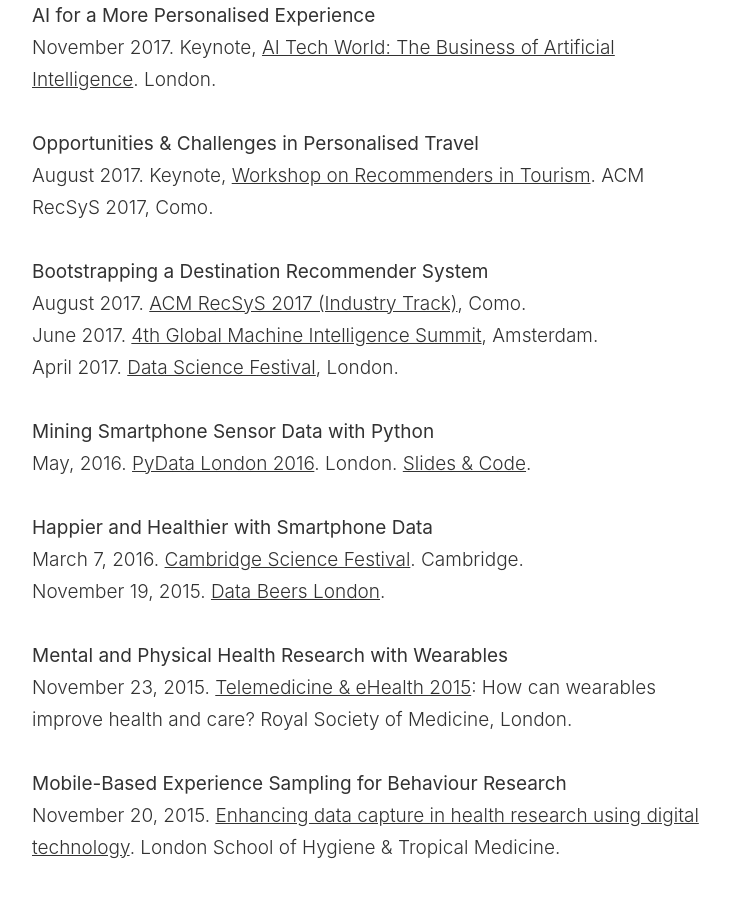
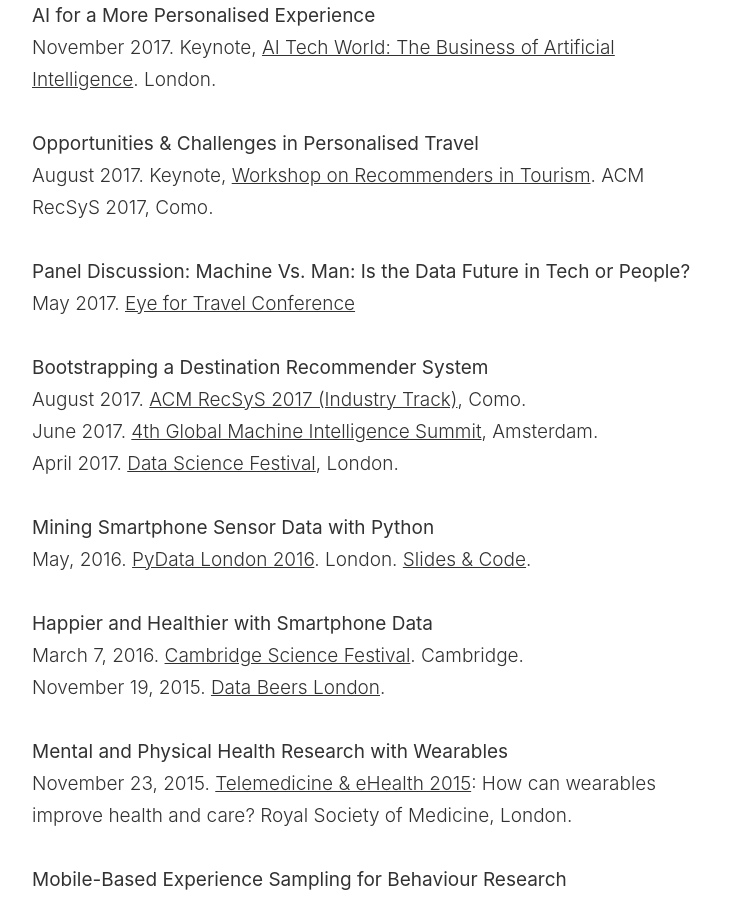
Before and after one commit to nlathia/nlathia.github.io, a Jekyll site: the page built from _pages/archive/presentations.md, in a window 1280 px wide and 900 px high, scrolled down 325 px. Shown: the whole window, without its empty margins (274-1003 px from the left). Built offline with Jekyll 4.4.1, drawn with Linux system fonts in a browser that asks for light colours.

Commit message:
Update presentations.md

```diff
--- a/_pages/archive/presentations.md
+++ b/_pages/archive/presentations.md
@@ -13,6 +13,9 @@
 
 **Opportunities & Challenges in Personalised Travel**
 <br />August 2017. Keynote, [Workshop on Recommenders in Tourism](https://recsys.acm.org/recsys17/rectour/). ACM RecSyS 2017, Como.
+
+**Panel Discussion: Machine Vs. Man: Is the Data Future in Tech or People?**
+<br />May 2017. [Eye for Travel Conference](https://www.eyefortravel.com/distribution-strategies/video-only/panel-discussion-machine-vs-man-data-future-tech-or-people)
 
 **Bootstrapping a Destination Recommender System**
 <br />August 2017. [ACM RecSyS 2017 (Industry Track)](https://recsys.acm.org/recsys17/), Como.
```
